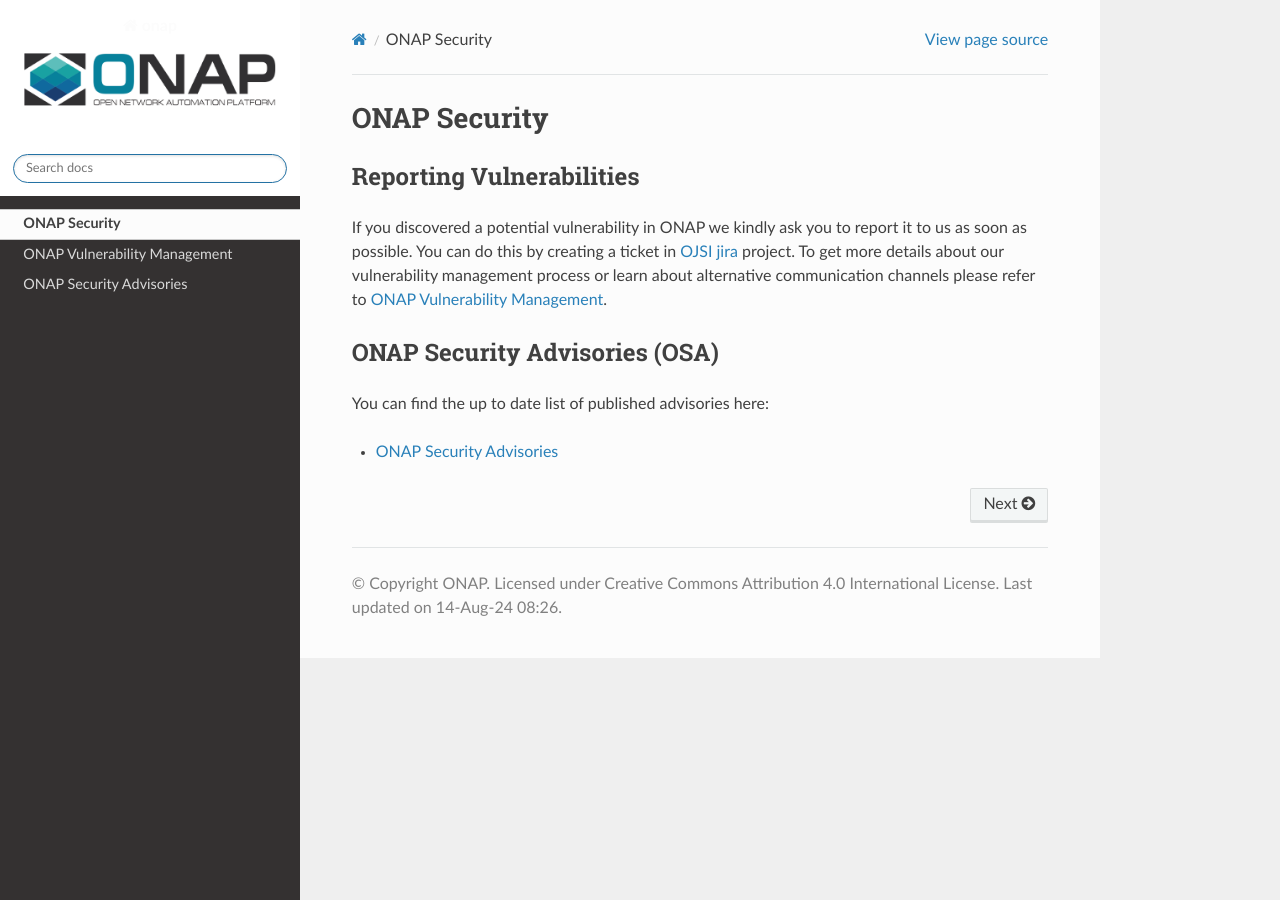
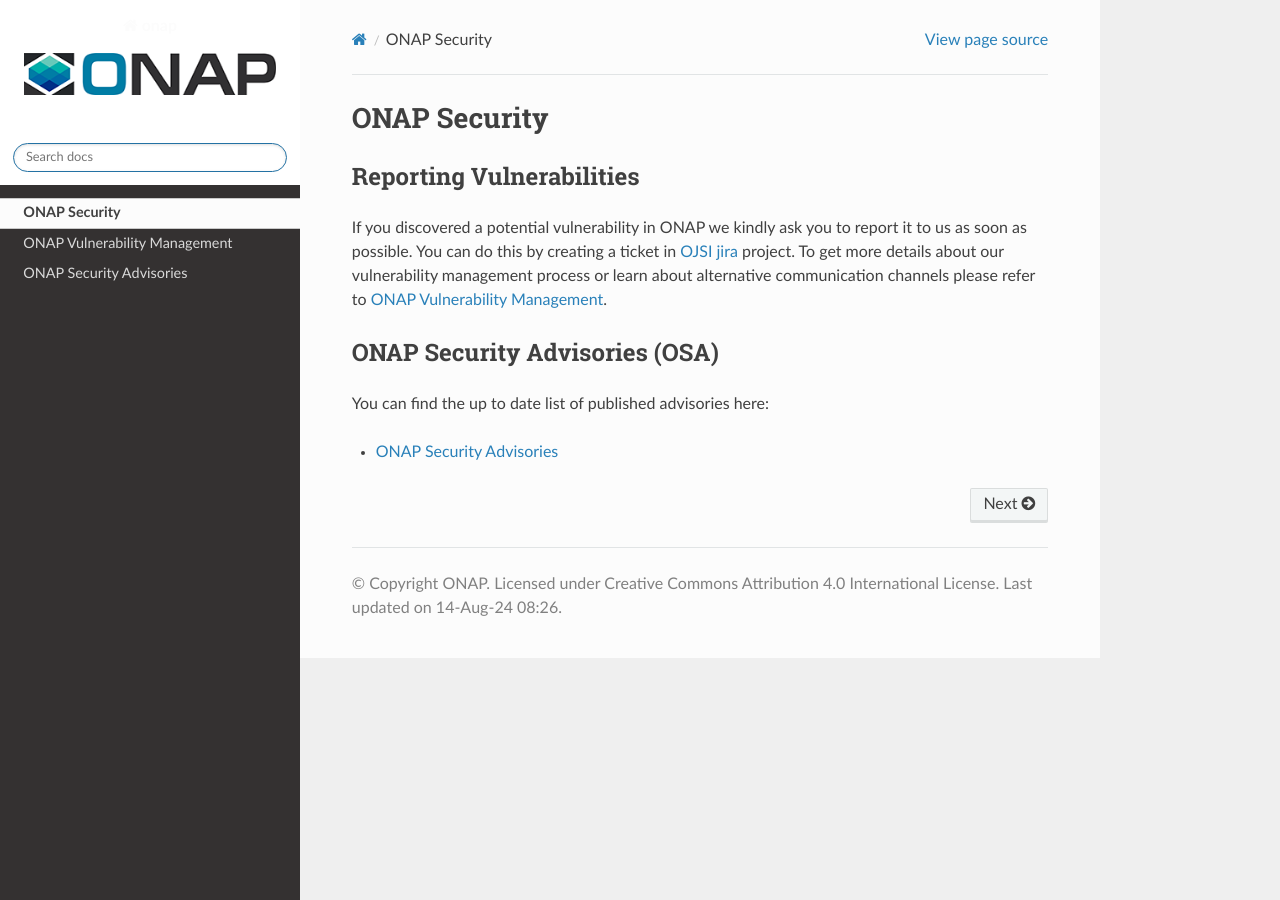
Before and after one commit to onap/osa, a Sphinx documentation site: the page built from docs/index.rst, in a window 1280 px wide. Built offline with Sphinx 7.4.7 and the Read the Docs theme 2.0.0, drawn with Linux system fonts in a browser that asks for light colours.

Commit message:
new onap logo
Issue-ID: DOC-826

Change-Id: I75098774f24421095fbea1f9284e4345cd88899d
Signed-off-by: thmsdt <thomas.kulik@telekom.de>

```diff
--- a/docs/conf.py
+++ b/docs/conf.py
@@ -11,7 +11,7 @@ html_theme = "sphinx_rtd_theme"
 html_theme_options = {
   "style_nav_header_background": "white",
   "sticky_navigation": "False" }
-html_logo = "_static/logo_onap_2017.png"
+html_logo = "_static/logo_onap_2024.png"
 html_favicon = "_static/favicon.ico"
 html_static_path = ["_static"]
 html_show_sphinx = False
```
Also changed, not shown: docs/_static/logo_onap_2024.png (added).
